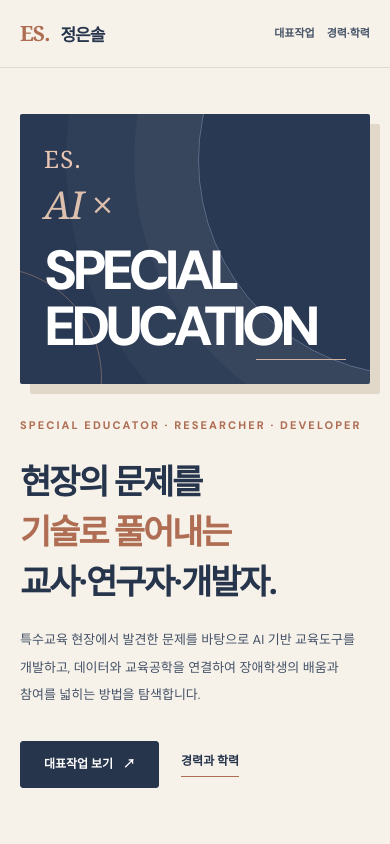
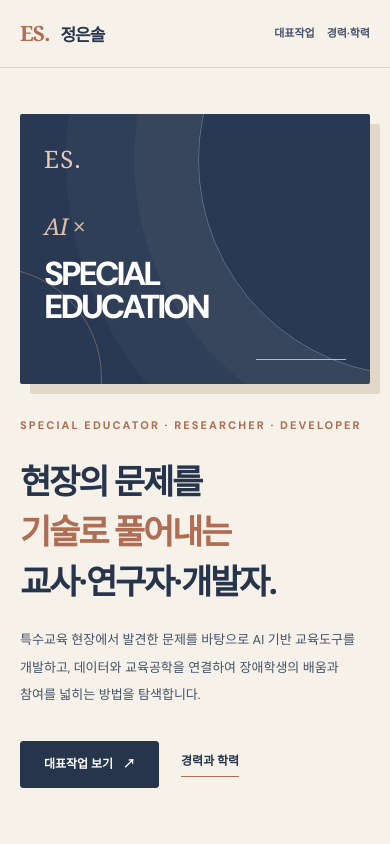
Before and after one commit to DDorii73/Introduce, a plain HTML site: page portfolio/index.html in a window 390 px wide. Shown: the top 844 px of the page. Drawn offline with Linux system fonts and the light colour scheme.

Commit message:
Fine-tune mobile hero typography for narrower screens

```diff
--- a/portfolio/index.html
+++ b/portfolio/index.html
@@ -145,7 +145,7 @@
       .navigation{gap:12px}.navigation a:nth-child(3),.navigation a:nth-child(4),.navigation a:nth-child(5){display:none}
       .hero{grid-template-columns:1fr;gap:32px;padding-top:46px;min-height:auto}
       .hero-art{min-height:270px;grid-row:1;box-shadow:10px 10px 0 #e2d8ca;padding:24px}
-      .hero-art .art-title{font-size:55px}
+      .hero-art .art-title{font-size:clamp(33px,8.5vw,55px)}
       .hero h1{font-size:clamp(34px,7vw,46px)}
       .hero-intro{font-size:13px;margin-top:19px}
       .facts{margin-bottom:80px}.fact{padding:18px 12px;display:block}.fact:first-child{padding-left:0}
@@ -156,7 +156,7 @@
       .publication-card{padding:25px}.contact-section{display:block;padding:34px 27px;margin-bottom:40px}
       .contact-section a{margin-top:21px}.nav-contact{padding:8px 10px}
     }
-    @media(max-width:380px){.navigation a:nth-child(2){display:none}.hero-art .art-title{font-size:45px}.fact strong{font-size:26px}.history-row{grid-template-columns:101px 1fr;gap:9px}.history-row strong{font-size:13px}}
+    @media(max-width:380px){.navigation a:nth-child(2){display:none}.hero-art .art-title{font-size:33px}.fact strong{font-size:26px}.history-row{grid-template-columns:101px 1fr;gap:9px}.history-row strong{font-size:13px}}
     @media(prefers-reduced-motion:reduce){html{scroll-behavior:auto}.project-card,.button-primary{transition:none}}
   </style>
 </head>
```
